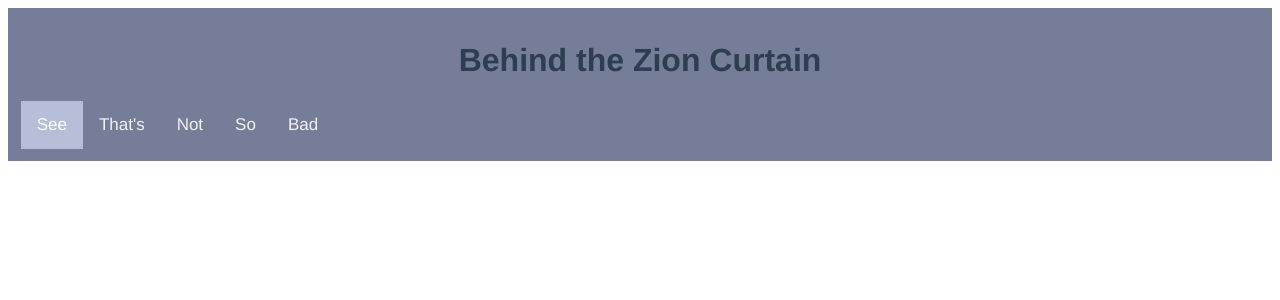
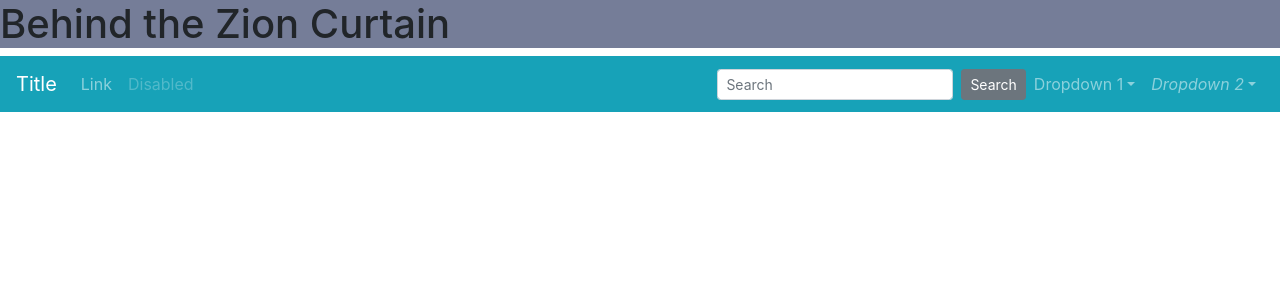
Before and after one commit to outofthepark/behindthezioncurtain, a Vue app: page / in a window 1280 px wide. Shown: the top 300 px of the page. Built offline with nearby package versions, Linux system fonts and the light colour scheme.

Commit message:
Added bootstrap and a menu

```diff
--- a/package.json
+++ b/package.json
@@ -8,8 +8,10 @@
     "lint": "vue-cli-service lint"
   },
   "dependencies": {
+    "bootstrap": "^4.4.1",
+    "bootstrap-vue": "^2.5.0",
     "core-js": "^3.3.2",
-    "vue": "^2.6.10"
+    "vue": "^2.6.11"
   },
   "devDependencies": {
     "@vue/cli-plugin-babel": "^4.0.0",
@@ -18,7 +20,7 @@
     "babel-eslint": "^10.0.3",
     "eslint": "^5.16.0",
     "eslint-plugin-vue": "^5.0.0",
-    "vue-template-compiler": "^2.6.10"
+    "vue-template-compiler": "^2.6.11"
   },
   "eslintConfig": {
     "root": true,
--- a/src/App.vue
+++ b/src/App.vue
@@ -1,77 +1,28 @@
 <template>
+<div>
   <header id="header">
-    <div id=headermsg>
+    <div>
       <Header msg="Behind the Zion Curtain"/>
-      <div class="topnav" id="myTopnav">
-        <a href="#home" class="active">See</a>
-        <a href="#news">That's</a>
-        <a href="#contact">Not</a>
-        <a href="#about">So</a>
-        <a href="#about">Bad</a>
-        <a href="javascript:void(0);" class="icon" onclick="myFunction()">
-          <i class="fa fa-bars"></i>
-        </a>
-      </div>
     </div>
   </header>
+    <NavBar navtitle="Title" drpdwn1= "Dropdown 1" drpdwn2= "Dropdown 2"/>
+  </div>
+
 </template>
 
 <script>
 import Header from './components/Header.vue'
+import NavBar from './components/NavBar.vue'
 
 export default {
   name: 'app',
   components: {
-    Header
+    Header,
+    NavBar
   }
 }
 </script>
 
 <style>
-#header {
-  background: url(./assets/headerplaceholder.png);
-  width: 100%;
-  height: auto;
-}
 
-#headermsg{
-  font-family: 'Avenir', Helvetica, Arial, sans-serif;
-  text-align: center;
-  padding: 1%;
-  color: #2c3e50;
-}
-
-/* Add a background color to the top navigation */
-.topnav {
-  background-color: #757d98;
-  overflow: hidden;
-}
-
-/* Style the links inside the navigation bar */
-.topnav a {
-  float: left;
-  display: block;
-  color: #f2f2f2;
-  text-align: center;
-  padding: 14px 16px;
-  text-decoration: none;
-  font-size: 17px;
-}
-
-/* Change the color of links on hover */
-.topnav a:hover {
-  background-color: #ddd;
-  color: black;
-}
-
-/* Add an active class to highlight the current page */
-.topnav a.active {
-  background-color: #b6bed8;
-  color: white;
-}
-
-/* Hide the link that should open and close the topnav on small screens */
-.topnav .icon {
-  display: none;
-}
 </style>
--- a/src/components/Header.vue
+++ b/src/components/Header.vue
@@ -1,12 +1,10 @@
 <template>
-  <div class="hello">
+  <div id="header">
     <h1>{{ msg }}</h1>
   </div>
 </template>
 
 <script>
-
-
 export default {
   name: 'Header',
   props: {
@@ -29,6 +27,12 @@
   margin: 0 10px;
 }
 a {
-  color: #42b983;
+  color: #14041f;
+}
+
+#header {
+  background: url(../assets/headerplaceholder.png);
+  width: 100%;
+  height: auto;
 }
 </style>
--- /dev/null
+++ b/src/components/NavBar.vue
@@ -0,0 +1,51 @@
+<template>
+<div>
+  <b-navbar toggleable="lg" type="dark" variant="info">
+    <b-navbar-brand href="#">{{ navtitle }}</b-navbar-brand>
+
+    <b-navbar-toggle target="nav-collapse"></b-navbar-toggle>
+
+    <b-collapse id="nav-collapse" is-nav>
+      <b-navbar-nav>
+        <b-nav-item href="#">Link</b-nav-item>
+        <b-nav-item href="#" disabled>Disabled</b-nav-item>
+      </b-navbar-nav>
+
+      <!-- Right aligned nav items -->
+      <b-navbar-nav class="ml-auto">
+        <b-nav-form>
+          <b-form-input size="sm" class="mr-sm-2" placeholder="Search"></b-form-input>
+          <b-button size="sm" class="my-2 my-sm-0" type="submit">Search</b-button>
+        </b-nav-form>
+
+        <b-nav-item-dropdown :text="drpdwn1" right>
+          <b-dropdown-item href="#">EN</b-dropdown-item>
+          <b-dropdown-item href="#">ES</b-dropdown-item>
+          <b-dropdown-item href="#">RU</b-dropdown-item>
+          <b-dropdown-item href="#">FA</b-dropdown-item>
+        </b-nav-item-dropdown>
+
+        <b-nav-item-dropdown right>
+          <!-- Using 'button-content' slot -->
+          <template v-slot:button-content>
+            <em>{{ drpdwn2 }}</em>
+          </template>
+          <b-dropdown-item href="#">Profile</b-dropdown-item>
+          <b-dropdown-item href="#">Sign Out</b-dropdown-item>
+        </b-nav-item-dropdown>
+      </b-navbar-nav>
+    </b-collapse>
+  </b-navbar>
+</div>
+</template>
+
+<script>
+export default {
+  name: 'NavBar',
+  props: {
+    navtitle: String,
+    drpdwn1: String,
+    drpdwn2: String
+  },
+}
+</script>
--- a/src/main.js
+++ b/src/main.js
@@ -1,7 +1,11 @@
 import Vue from 'vue'
 import App from './App.vue'
+import BootstrapVue from "bootstrap-vue"
+import "bootstrap/dist/css/bootstrap.min.css"
+import "bootstrap-vue/dist/bootstrap-vue.css"
 
 Vue.config.productionTip = false
+Vue.use(BootstrapVue)
 
 new Vue({
   render: h => h(App),
```
Also changed, not shown: 1 other file (tests, documents, lock files or other folders).
